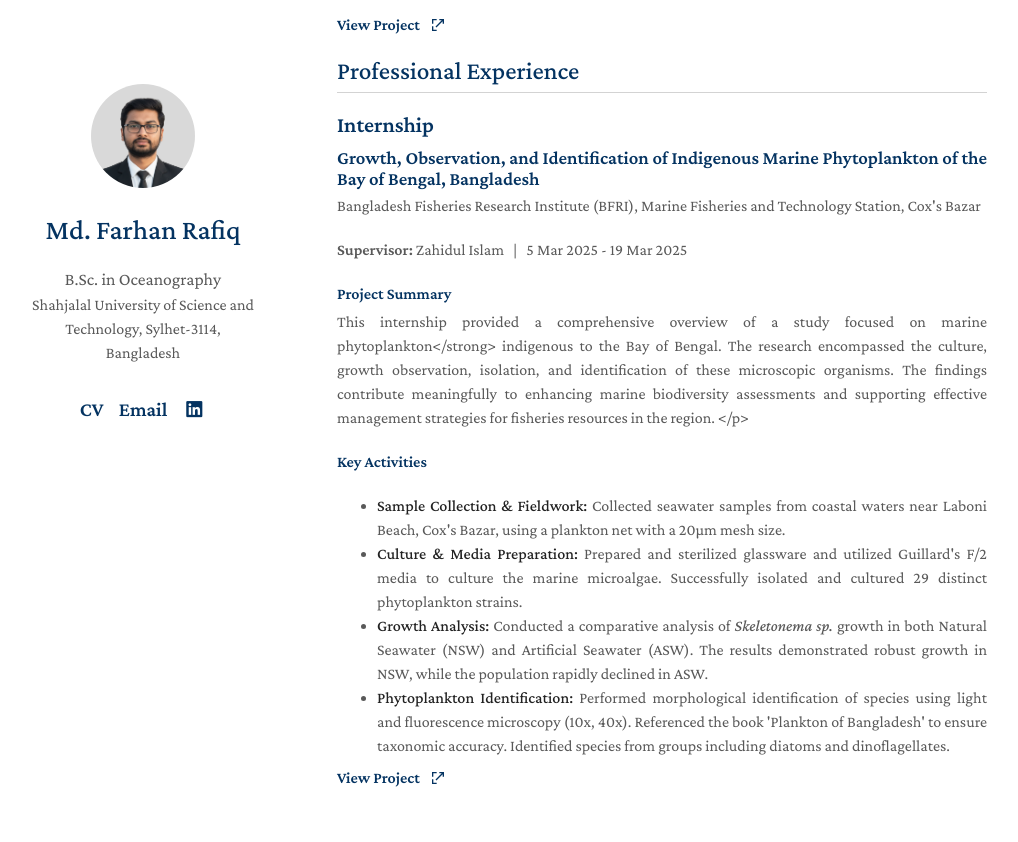
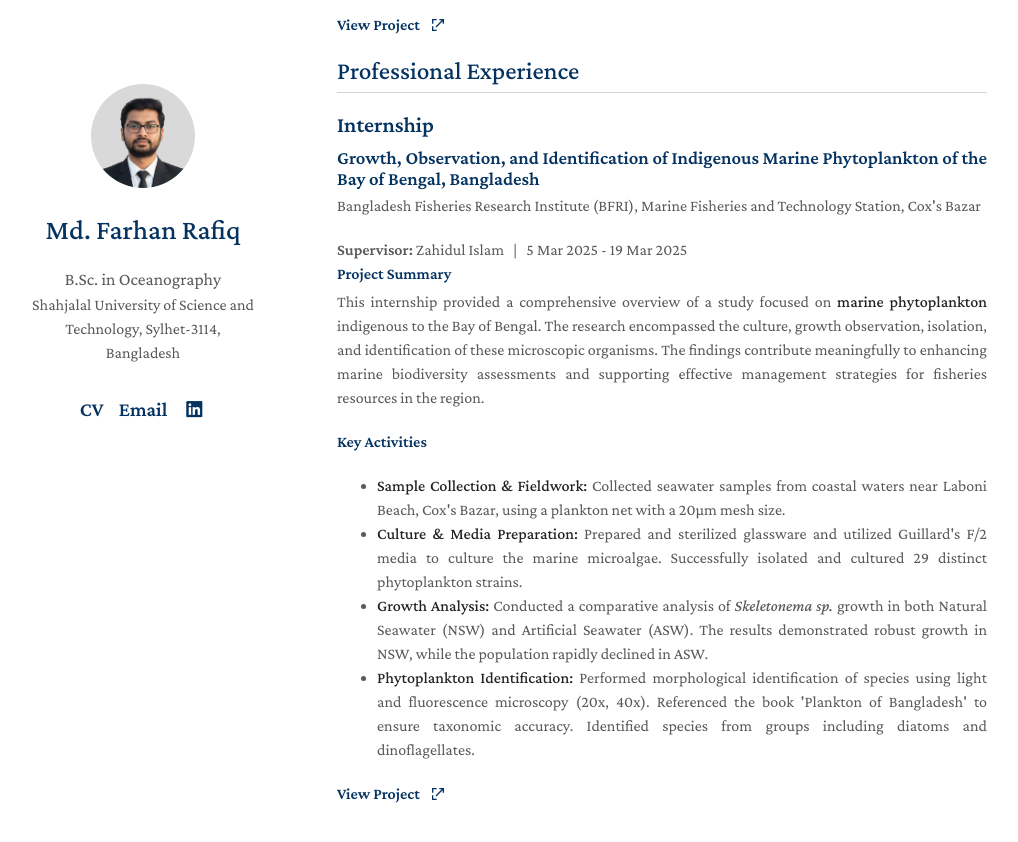
Before and after one commit to farhan-rafiq/farhan-rafiq.github.io, a Jekyll site: the page built from index.md, in a window 1280 px wide and 900 px high, scrolled down 1912 px. Shown: the top 842 px of the window, without its empty margins (133-1151 px from the left). Built offline with Jekyll 4.4.1, drawn with Linux system fonts in a browser that asks for light colours; a style sheet for code colours, icons or effects is not loaded.

Commit message:
margin 0

```diff
--- a/index.md
+++ b/index.md
@@ -167,22 +167,22 @@ layout: homepage
   <h3 style= "font-size:22px; margin-bottom: .5em;">Internship</h3>
   <h3 style="margin-bottom: 5px;">Growth, Observation, and Identification of Indigenous Marine Phytoplankton of the Bay of Bengal, Bangladesh</h3>
   <p style="margin-top: 0;">Bangladesh Fisheries Research Institute (BFRI), Marine Fisheries and Technology Station, Cox's Bazar</p>
-      <p style="margin-top: 0;"><b>Supervisor:</b> Zahidul Islam &nbsp; | &nbsp; 5 Mar 2025 - 19 Mar 2025</p>
+      <p style="margin: 0;"><b>Supervisor:</b> Zahidul Islam &nbsp; | &nbsp; 5 Mar 2025 - 19 Mar 2025</p>
   <div style="display:flex; flex-wrap:wrap; gap:1.5em;">
 
   <div style="flex:2; min-width:320px;">
 
   <h4 style="margin-bottom:.2em;">Project Summary</h4>
-      <p>
-      This internship provided a comprehensive overview of a study focused on <stong>marine phytoplankton</strong> indigenous to the Bay of Bengal. The research encompassed the culture, growth observation, isolation, and identification of these microscopic organisms. The findings contribute meaningfully to enhancing marine biodiversity assessments and supporting effective management strategies for fisheries resources in the region.
-      </p>
+
+  <p>This internship provided a comprehensive overview of a study focused on <strong>marine phytoplankton</strong> indigenous to the Bay of Bengal. The research encompassed the culture, growth observation, isolation, and identification of these microscopic organisms. The findings contribute meaningfully to enhancing marine biodiversity assessments and supporting effective management strategies for fisheries resources in the region.</p>
+
 
      <h4>Key Activities</h4>
-  <ul style="margin: 0">
+  <ul style="margin-top: 0">
     <li><strong>Sample Collection & Fieldwork:</strong> Collected seawater samples from coastal waters near Laboni Beach, Cox's Bazar, using a plankton net with a 20µm mesh size.</li>
     <li><strong>Culture & Media Preparation:</strong> Prepared and sterilized glassware and utilized Guillard's F/2 media to culture the marine microalgae. Successfully isolated and cultured 29 distinct phytoplankton strains.</li>
     <li><strong>Growth Analysis:</strong> Conducted a comparative analysis of <i>Skeletonema sp.</i> growth in both Natural Seawater (NSW) and Artificial Seawater (ASW). The results demonstrated robust growth in NSW, while the population rapidly declined in ASW.</li>
-    <li><strong>Phytoplankton Identification:</strong> Performed morphological identification of species using light and fluorescence microscopy (10x, 40x). Referenced the book 'Plankton of Bangladesh' to ensure taxonomic accuracy. Identified species from groups including diatoms and dinoflagellates.</li>
+    <li><strong>Phytoplankton Identification:</strong> Performed morphological identification of species using light and fluorescence microscopy (20x, 40x). Referenced the book 'Plankton of Bangladesh' to ensure taxonomic accuracy. Identified species from groups including diatoms and dinoflagellates.</li>
   </ul>
 
 <h4 style="margin-top: .5em;">
```
